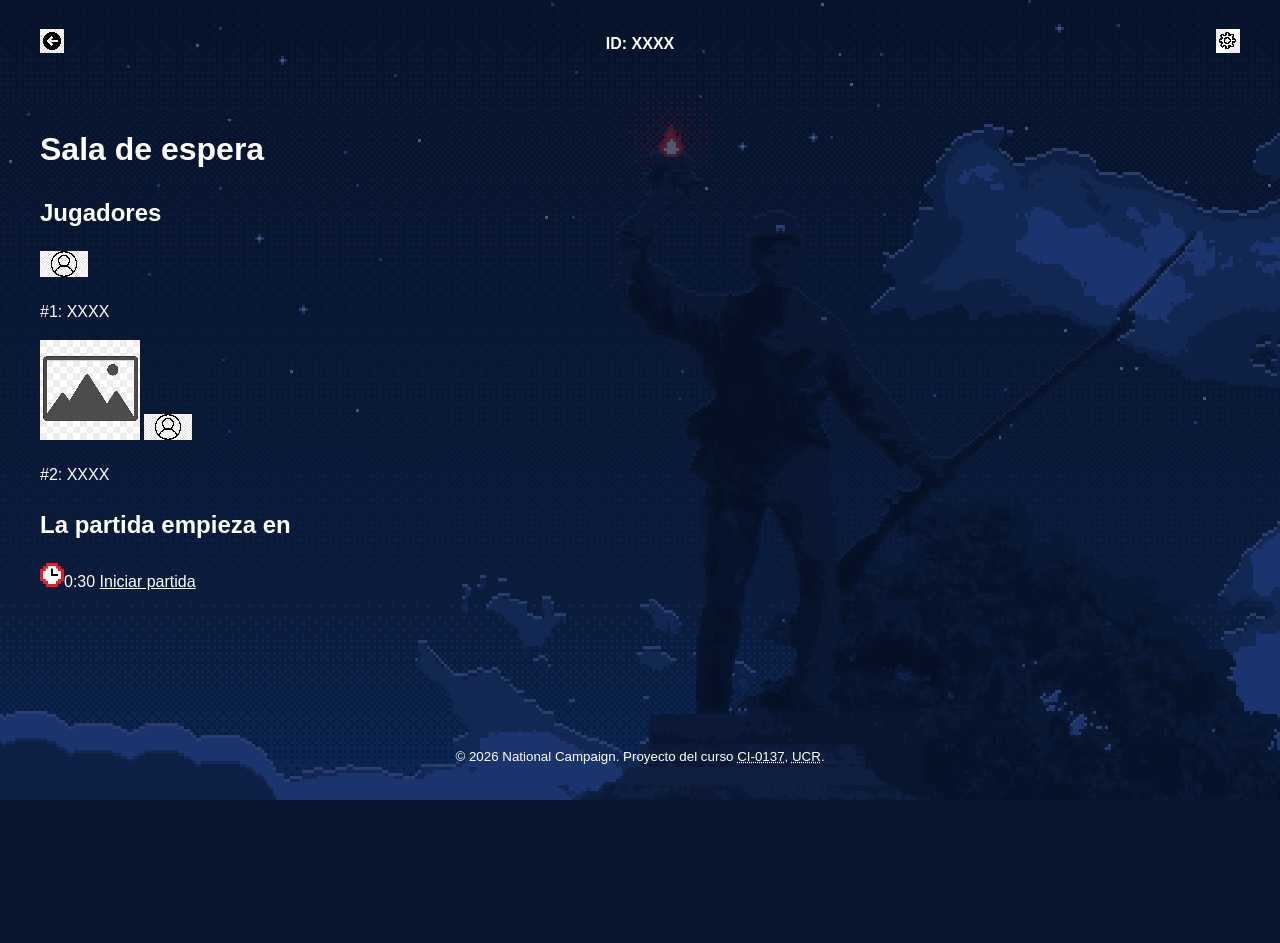
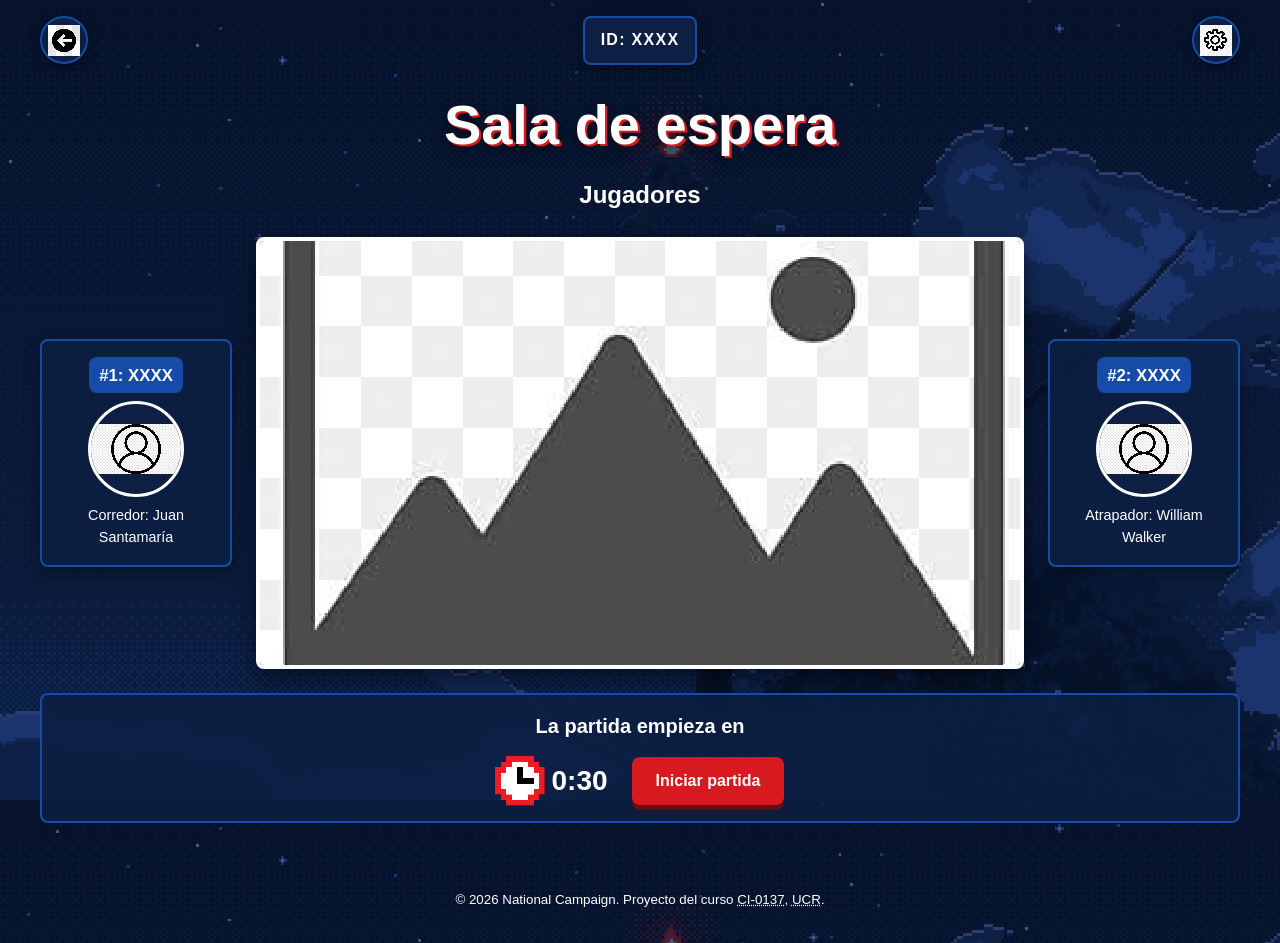
Before and after one commit to AleG1312/proyecto-C13451-C4C527-C4E485-C4G049, a website: page lobby.html in a window 1280 px wide. Before the commit the page ends 800 px from the top, so only its background shows below. Drawn offline with Linux system fonts and the light colour scheme.

Commit message:
Pantalla del lobby

```diff
--- /dev/null
+++ b/css/lobby.css
@@ -0,0 +1,263 @@
+/* Sala de espera: composición propia sobre los estilos de common.css. */
+
+/* El encabezado conserva los tres puntos de referencia del wireframe. */
+.lobby-encabezado__volver,
+.lobby-encabezado__configuracion {
+  display: inline-flex;
+  align-items: center;
+  justify-content: center;
+  width: 3rem;
+  height: 3rem;
+  padding: 0.4rem;
+  border: 2px solid var(--color-secundario);
+  border-radius: 50%;
+  background-color: var(--color-superficie);
+  box-shadow: 0 0.25rem 0.75rem rgb(0 0 0 / 35%);
+  transition:
+    filter var(--duracion-transicion) ease,
+    transform var(--duracion-transicion) ease;
+}
+
+.lobby-encabezado__volver img,
+.lobby-encabezado__configuracion img {
+  width: 100%;
+  height: 100%;
+  object-fit: contain;
+}
+
+.lobby-encabezado__codigo {
+  margin: 0;
+  padding: 0.65rem var(--espacio-sm);
+  border: 2px solid var(--color-secundario);
+  border-radius: var(--radio-borde);
+  background-color: var(--color-superficie);
+  box-shadow: 0 0.25rem 0.75rem rgb(0 0 0 / 35%);
+  letter-spacing: 0.08em;
+}
+
+/* La pantalla distribuye título, jugadores, mapa y contador verticalmente. */
+.lobby {
+  display: grid;
+  gap: var(--espacio-md);
+  align-content: center;
+}
+
+.lobby__titulo {
+  margin: 0;
+  font-size: clamp(2rem, 5vw, 3.5rem);
+  line-height: 1;
+  text-align: center;
+  text-shadow:
+    0.15rem 0.15rem 0 var(--color-primario),
+    0 0.4rem 0.8rem rgb(0 0 0 / 50%);
+}
+
+/* En escritorio, el mapa ocupa el centro y cada jugador un lateral. */
+.sala {
+  display: grid;
+  grid-template-areas:
+    "titulo titulo titulo"
+    "corredor mapa atrapador";
+  grid-template-columns: minmax(9rem, 1fr) minmax(20rem, 4fr) minmax(9rem, 1fr);
+  gap: var(--espacio-md);
+  align-items: center;
+}
+
+.sala__titulo {
+  grid-area: titulo;
+  margin: 0;
+  text-align: center;
+}
+
+.sala__mapa {
+  grid-area: mapa;
+  width: 100%;
+  aspect-ratio: 16 / 9;
+  border: 0.25rem solid var(--color-texto);
+  border-radius: var(--radio-borde);
+  object-fit: cover;
+  box-shadow: 0 0.75rem 1.5rem rgb(0 0 0 / 45%);
+}
+
+.jugador {
+  display: flex;
+  flex-direction: column;
+  gap: var(--espacio-xs);
+  align-items: center;
+  min-width: 0;
+  padding: var(--espacio-sm);
+  border: 2px solid var(--color-secundario);
+  border-radius: var(--radio-borde);
+  background-color: rgb(13 31 66 / 92%);
+  box-shadow: 0 0.5rem 1rem rgb(0 0 0 / 35%);
+  text-align: center;
+}
+
+.jugador--corredor {
+  grid-area: corredor;
+}
+
+.jugador--atrapador {
+  grid-area: atrapador;
+}
+
+.jugador__nombre,
+.jugador__rol {
+  margin: 0;
+}
+
+.jugador__nombre {
+  padding: 0.35rem 0.65rem;
+  border-radius: var(--radio-borde);
+  background-color: var(--color-secundario);
+  font-size: 1.05rem;
+}
+
+.jugador__avatar {
+  width: 6rem;
+  height: 6rem;
+  border: 0.2rem solid var(--color-texto);
+  border-radius: 50%;
+  object-fit: contain;
+  background-color: var(--color-superficie);
+}
+
+.jugador__rol {
+  font-size: 0.9rem;
+}
+
+/* El contador combina icono, texto y acción para no depender solo del color. */
+.cuenta-regresiva {
+  display: grid;
+  grid-template-columns: auto auto;
+  gap: var(--espacio-sm) var(--espacio-md);
+  align-items: center;
+  justify-content: center;
+  padding: var(--espacio-sm);
+  border: 2px solid var(--color-secundario);
+  border-radius: var(--radio-borde);
+  background-color: rgb(13 31 66 / 92%);
+}
+
+.cuenta-regresiva__titulo {
+  grid-column: 1 / -1;
+  margin: 0;
+  font-size: 1.25rem;
+  text-align: center;
+}
+
+.cuenta-regresiva__tiempo {
+  display: inline-flex;
+  gap: var(--espacio-xs);
+  align-items: center;
+  font-size: 1.75rem;
+  font-weight: 700;
+}
+
+.cuenta-regresiva__icono {
+  width: 3rem;
+  height: 3rem;
+  animation: reloj-pulso 1.5s ease-in-out infinite alternate;
+}
+
+.cuenta-regresiva__inicio {
+  display: inline-block;
+  padding: 0.75rem var(--espacio-md);
+  border-radius: var(--radio-borde);
+  background-color: var(--color-primario);
+  box-shadow: 0 0.3rem 0 rgb(117 10 14 / 90%);
+  font-weight: 700;
+  text-align: center;
+  text-decoration: none;
+  transition:
+    filter var(--duracion-transicion) ease,
+    transform var(--duracion-transicion) ease;
+}
+
+@media (hover: hover) {
+  .lobby-encabezado__volver:hover,
+  .lobby-encabezado__configuracion:hover,
+  .cuenta-regresiva__inicio:hover {
+    filter: brightness(1.15);
+    transform: translateY(-2px);
+  }
+}
+
+.lobby-encabezado__volver:active,
+.lobby-encabezado__configuracion:active,
+.cuenta-regresiva__inicio:active {
+  transform: translateY(1px);
+}
+
+/* Movimiento básico del reloj; common.css lo elimina con movimiento reducido. */
+@keyframes reloj-pulso {
+  from {
+    transform: scale(1);
+  }
+
+  to {
+    transform: scale(1.08);
+  }
+}
+
+/* En tablet y móvil, el mapa pasa arriba y los jugadores quedan debajo. */
+@media (width <= 48rem) {
+  .sala {
+    grid-template-areas:
+      "titulo titulo"
+      "mapa mapa"
+      "corredor atrapador";
+    grid-template-columns: repeat(2, minmax(0, 1fr));
+  }
+
+  .sala__mapa {
+    max-width: 38rem;
+    justify-self: center;
+  }
+}
+
+@media (width <= 30rem) {
+  .lobby-encabezado__volver,
+  .lobby-encabezado__configuracion {
+    width: 2.5rem;
+    height: 2.5rem;
+  }
+
+  .lobby-encabezado__codigo {
+    padding-inline: var(--espacio-xs);
+    font-size: 0.9rem;
+  }
+
+  .sala {
+    grid-template-areas:
+      "titulo"
+      "mapa"
+      "corredor"
+      "atrapador";
+    grid-template-columns: minmax(0, 1fr);
+  }
+
+  .jugador {
+    display: grid;
+    grid-template-columns: 4.5rem minmax(0, 1fr);
+    text-align: left;
+  }
+
+  .jugador__avatar {
+    grid-row: 1 / 3;
+    width: 4.5rem;
+    height: 4.5rem;
+  }
+
+  .cuenta-regresiva {
+    grid-template-columns: minmax(0, 1fr);
+  }
+
+  .cuenta-regresiva__titulo {
+    grid-column: 1;
+  }
+
+  .cuenta-regresiva__tiempo {
+    justify-content: center;
+  }
+}
--- a/lobby.html
+++ b/lobby.html
@@ -7,20 +7,21 @@
   <title>Sala de espera | National Campaign</title>
   <link rel="icon" type="image/x-icon" href="assets/favicon.ico" />
   <link rel="stylesheet" href="css/common.css" />
+  <link rel="stylesheet" href="css/lobby.css" />
 </head>
 
 <body>
-    <header>
-      <a class="volver" href="index.html">
+    <header class="lobby-encabezado">
+      <a class="lobby-encabezado__volver" href="index.html">
         <img src="assets/icono-flecha-izquierda.png"
             alt="Salir de la sala"
             width="24"
             height="24" />
       </a>
 
-      <p class="codigo-sala"><strong>ID: XXXX</strong></p>
+      <p class="lobby-encabezado__codigo"><strong>ID: XXXX</strong></p>
 
-      <a class="configuracion" href="configuracion_sala.html">
+      <a class="lobby-encabezado__configuracion" href="configuracion_sala.html">
         <img src="assets/icono-configuracion.png"
             alt="Configuración de la sala"
             width="24"
@@ -28,17 +29,21 @@
       </a>
     </header>
 
-  <main>
-    <h1>Sala de espera</h1>
+  <main class="lobby">
+    <h1 class="lobby__titulo">Sala de espera</h1>
 
     <section class="sala">
-      <h2>Jugadores</h2>
+      <h2 class="sala__titulo">Jugadores</h2>
+
+      <article class="jugador jugador--corredor">
+        <h3 class="jugador__nombre">#1: XXXX</h3>
         <img src="assets/icono-usuario.png"
-          alt="Corredor: Juan Santamaría"
-          class="sala__avatar"
+            alt=""
+            class="jugador__avatar"
             width="48"
             height="48" />
-      <p class="sala__nombre">#1: XXXX</p>
+        <p class="jugador__rol">Corredor: Juan Santamaría</p>
+      </article>
 
       <img src="assets/placeholder-imagen.png"
           alt="Vista previa del mapa"
@@ -46,24 +51,30 @@
           width="100"
           height="100" />
 
+      <article class="jugador jugador--atrapador">
+        <h3 class="jugador__nombre">#2: XXXX</h3>
         <img src="assets/icono-usuario.png"
-          alt="Atrapador: William Walker"
-          class="sala__avatar"
+            alt=""
+            class="jugador__avatar"
             width="48"
             height="48" />
-      <p class="sala__nombre">#2: XXXX</p>
+        <p class="jugador__rol">Atrapador: William Walker</p>
+      </article>
     </section>
 
     <section class="cuenta-regresiva">
-      <h2>La partida empieza en</h2>
+      <h2 class="cuenta-regresiva__titulo">La partida empieza en</h2>
 
-      <time datetime="PT30S">
+      <time class="cuenta-regresiva__tiempo" datetime="PT30S">
         <img src="assets/clock.png"
             alt=""
+            class="cuenta-regresiva__icono"
             width="24"
-          height="24" />0:30</time>
+            height="24" />
+        <span>0:30</span>
+      </time>
 
-      <a href="game.html">Iniciar partida</a>
+      <a class="cuenta-regresiva__inicio" href="game.html">Iniciar partida</a>
     </section>
   </main>
 
```
Lines whose indentation alone changed are shown as unchanged.
